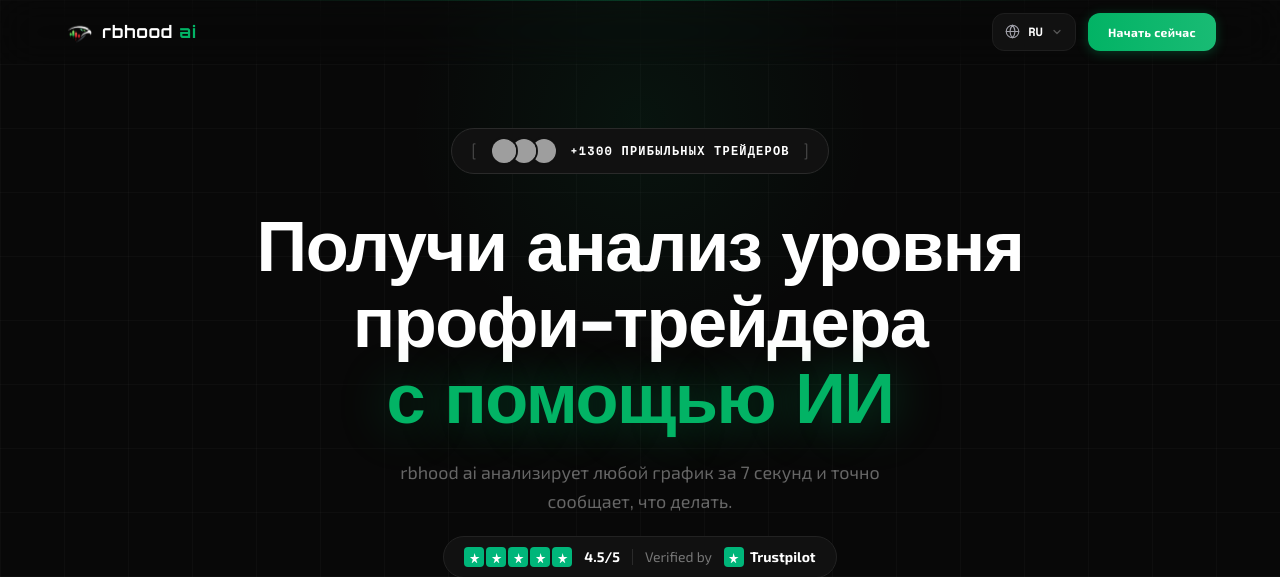
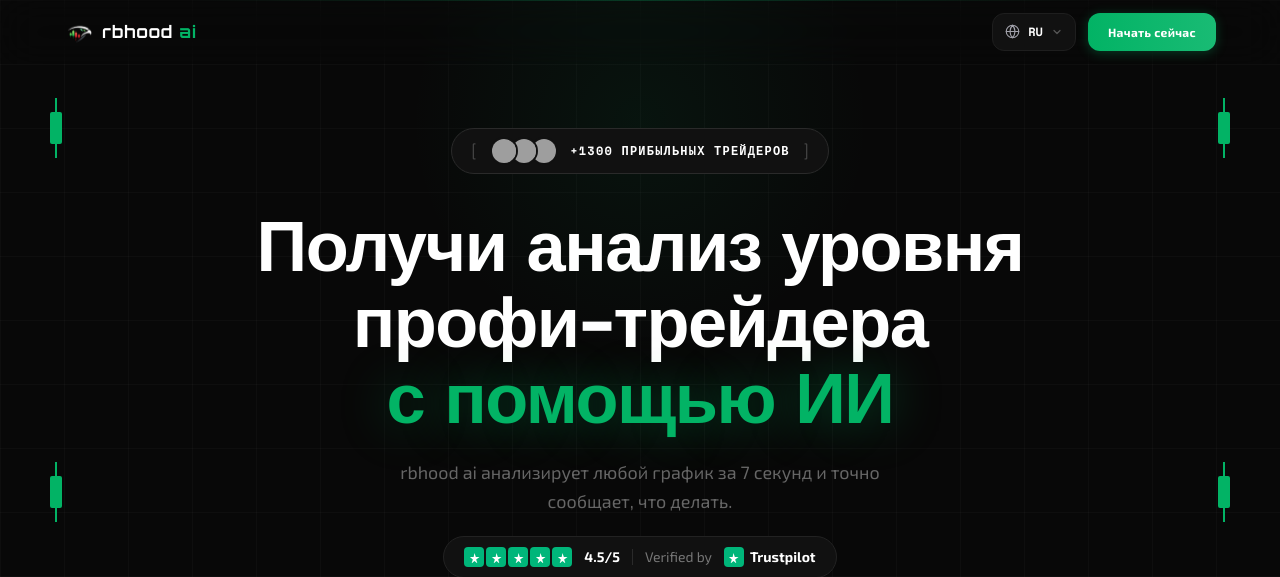
Before and after one commit to qryptobro/rbhood, a Next.js app: page / in a window 1280 px wide. Shown: the top 577 px of the page. Built offline with nearby package versions, Linux system fonts and the light colour scheme; grey boxes are pictures that could not be loaded.

Commit message:
style: hero like BullGPT — green candlestick corner brackets, wider mockup (1200px)

```diff
--- a/app/components/Hero.tsx
+++ b/app/components/Hero.tsx
@@ -2,7 +2,16 @@
 import { motion } from "framer-motion";
 import { useI18n } from "./i18n";
 
-const AVATARS = ["АБ","НС","ДҚ","МӘ","ЗТ","ЕН"];
+// Декоративная зелёная свеча по углам hero (как у BullGPT)
+function HeroCandle({ className }: { className?: string }) {
+  return (
+    <svg width="16" height="64" viewBox="0 0 16 64" className={`absolute pointer-events-none ${className ?? ""}`}>
+      <line x1="8" y1="2" x2="8" y2="16" stroke="#02B365" strokeWidth="2" />
+      <line x1="8" y1="48" x2="8" y2="62" stroke="#02B365" strokeWidth="2" />
+      <rect x="2" y="16" width="12" height="32" rx="2" fill="#02B365" />
+    </svg>
+  );
+}
 
 export default function Hero() {
   const { t } = useI18n();
@@ -21,6 +30,12 @@
         style={{ background: "linear-gradient(90deg, transparent, rgba(2,179,101,0.5), transparent)" }} />
       <div className="absolute -top-32 left-1/2 -translate-x-1/2 w-[500px] h-[500px] rounded-full pointer-events-none"
         style={{ background: "radial-gradient(circle, rgba(2,179,101,0.07) 0%, transparent 65%)" }} />
+
+      {/* Свечи-обрамление по углам (как у BullGPT) — только на десктопе */}
+      <HeroCandle className="hidden lg:block top-24 left-6 xl:left-12" />
+      <HeroCandle className="hidden lg:block top-24 right-6 xl:right-12" />
+      <HeroCandle className="hidden lg:block top-[460px] left-6 xl:left-12" />
+      <HeroCandle className="hidden lg:block top-[460px] right-6 xl:right-12" />
 
       <div className="w-full max-w-[900px] mx-auto relative z-10 px-4">
         {/* badge */}
@@ -132,7 +147,7 @@
         initial={{ opacity: 0, y: 40 }}
         animate={{ opacity: 1, y: 0 }}
         transition={{ duration: 0.8, delay: 0.5, ease: "easeOut" }}
-        className="relative z-10 w-full max-w-[1320px] mx-auto mt-16 px-4 md:px-8"
+        className="relative z-10 w-full max-w-[1200px] mx-auto mt-12 md:mt-20 px-4 md:px-12"
       >
         <div className="rounded-2xl border border-[#1e1e1e] overflow-hidden"
           style={{ background: "#0d0d0d", boxShadow: "0 0 0 1px rgba(255,255,255,0.04), 0 40px 80px rgba(0,0,0,0.6)" }}>
```
